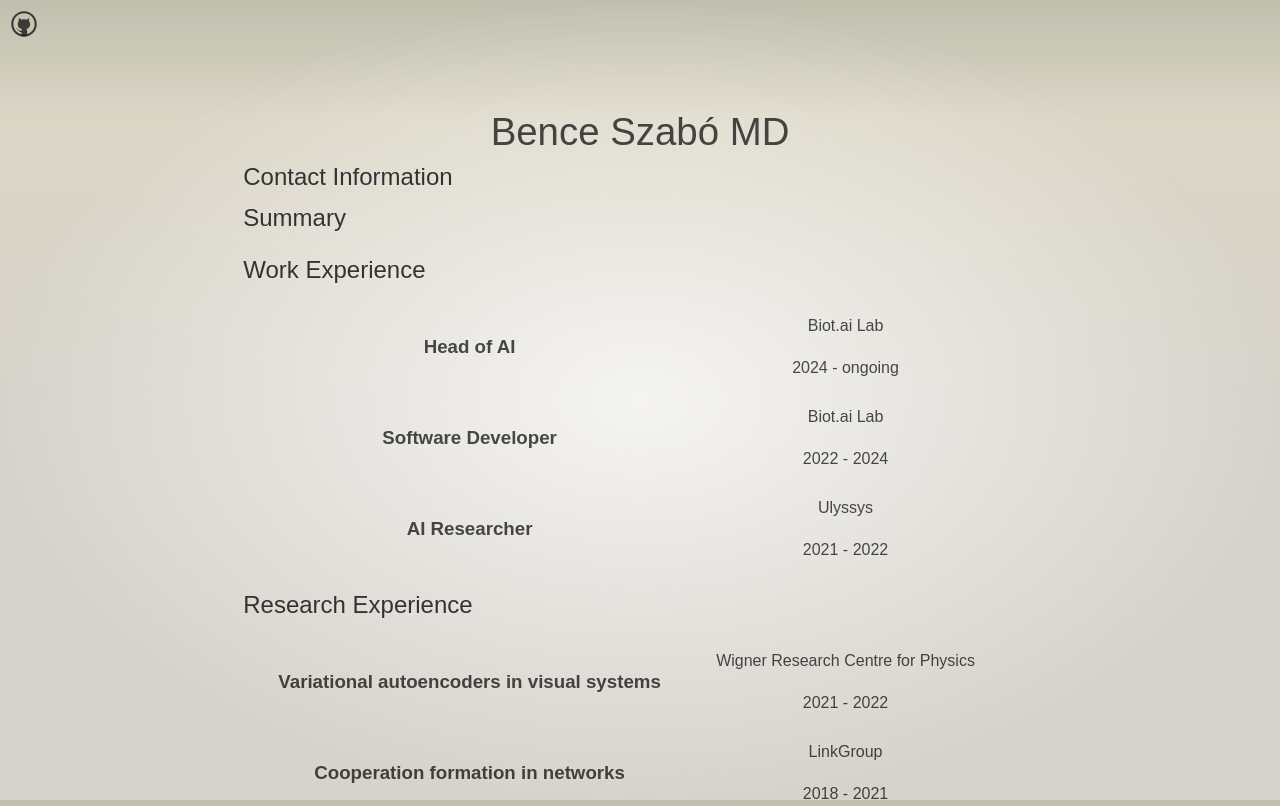
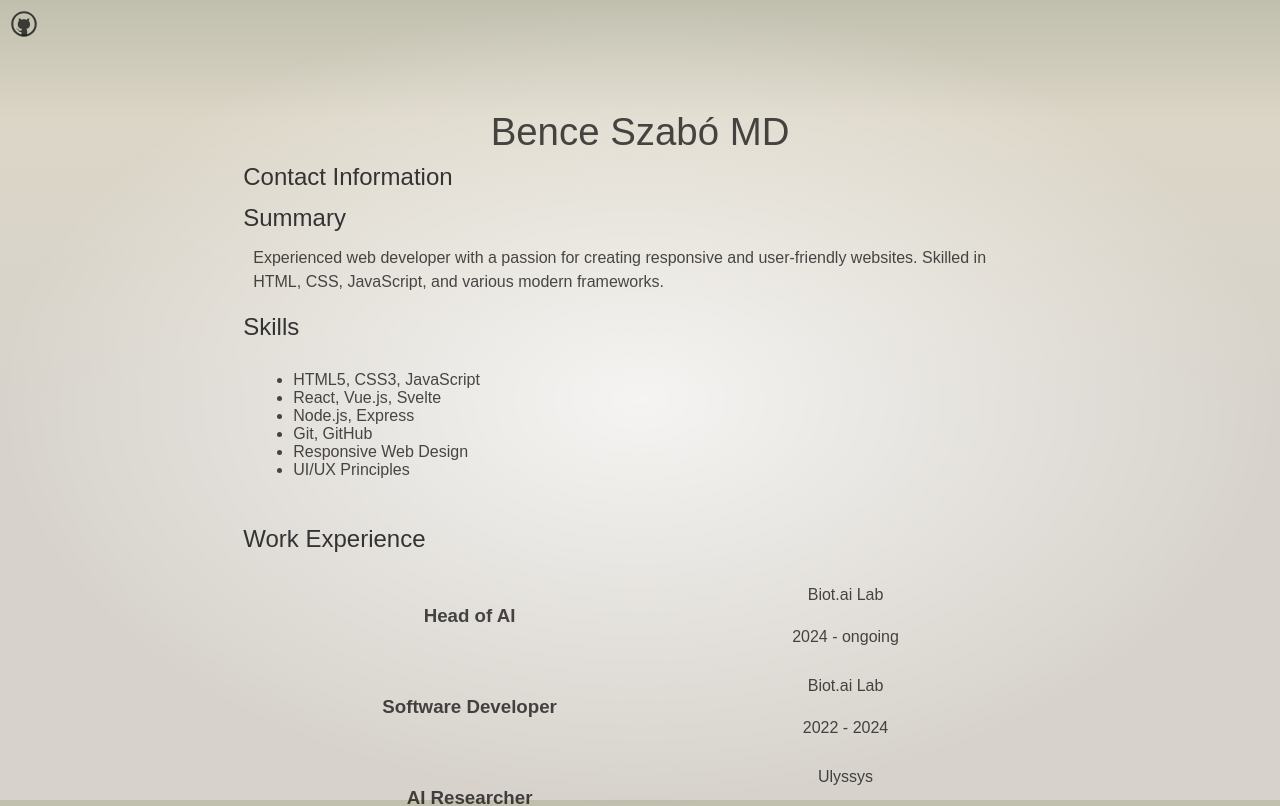
Before and after one commit to bncszb/bncszb.github.io, a SvelteKit app: page / in a window 1280 px wide. Shown: the top 806 px of the page. Built offline with nearby package versions, Linux system fonts and the light colour scheme.

Commit message:
hsl to rgb

```diff
--- a/src/app.css
+++ b/src/app.css
@@ -5,8 +5,8 @@
 		Cantarell, 'Open Sans', 'Helvetica Neue', sans-serif;
 	--font-mono: 'Fira Mono', monospace;
 	--color-bg-0: rgb(192, 191, 174);
-	--color-bg-1: hsl(44, 23%, 82%);
-	--color-bg-2: hsl(42, 12%, 82%);
+	--color-bg-1: rgb(220, 214, 199);
+	--color-bg-2: rgb(215, 211, 204);
 	--color-theme-1: #1e7f7f;
 	--color-theme-2: #4075a6;
 	--color-text: rgba(0, 0, 0, 0.7);
--- a/src/routes/+page.svelte
+++ b/src/routes/+page.svelte
@@ -2,6 +2,7 @@
   import Contact from "./Contact.svelte";
   import Education from "./Education.svelte";
   import Research from "./Research.svelte";
+  import Skills from "./Skills.svelte";
   import Summary from "./Summary.svelte";
   import VolunteerExperience from "./VolunteerExperience.svelte";
   import WorkExperience from "./WorkExperience.svelte";
@@ -20,6 +21,8 @@
   <Contact />
 
   <Summary />
+
+  <Skills />
 
   <WorkExperience />
 
--- a/src/routes/Skills.svelte
+++ b/src/routes/Skills.svelte
@@ -2,7 +2,7 @@
   import AccordionItem from "$lib/components/AccordionItem.svelte";
 </script>
 
-<AccordionItem>
+<AccordionItem isOpen={true}>
   <!-- Header Content-->
   <p slot="headerSlot" class="accordion-header.level-1">Skills</p>
   <!-- Body Content -->
--- a/src/routes/Summary.svelte
+++ b/src/routes/Summary.svelte
@@ -2,7 +2,7 @@
   import AccordionItem from "$lib/components/AccordionItem.svelte";
 </script>
 
-<AccordionItem>
+<AccordionItem isOpen={true}>
   <!-- Header Content -->
   <p slot="headerSlot" class="accordion-header.level-1">Summary</p>
   <!-- Body Content -->
```
